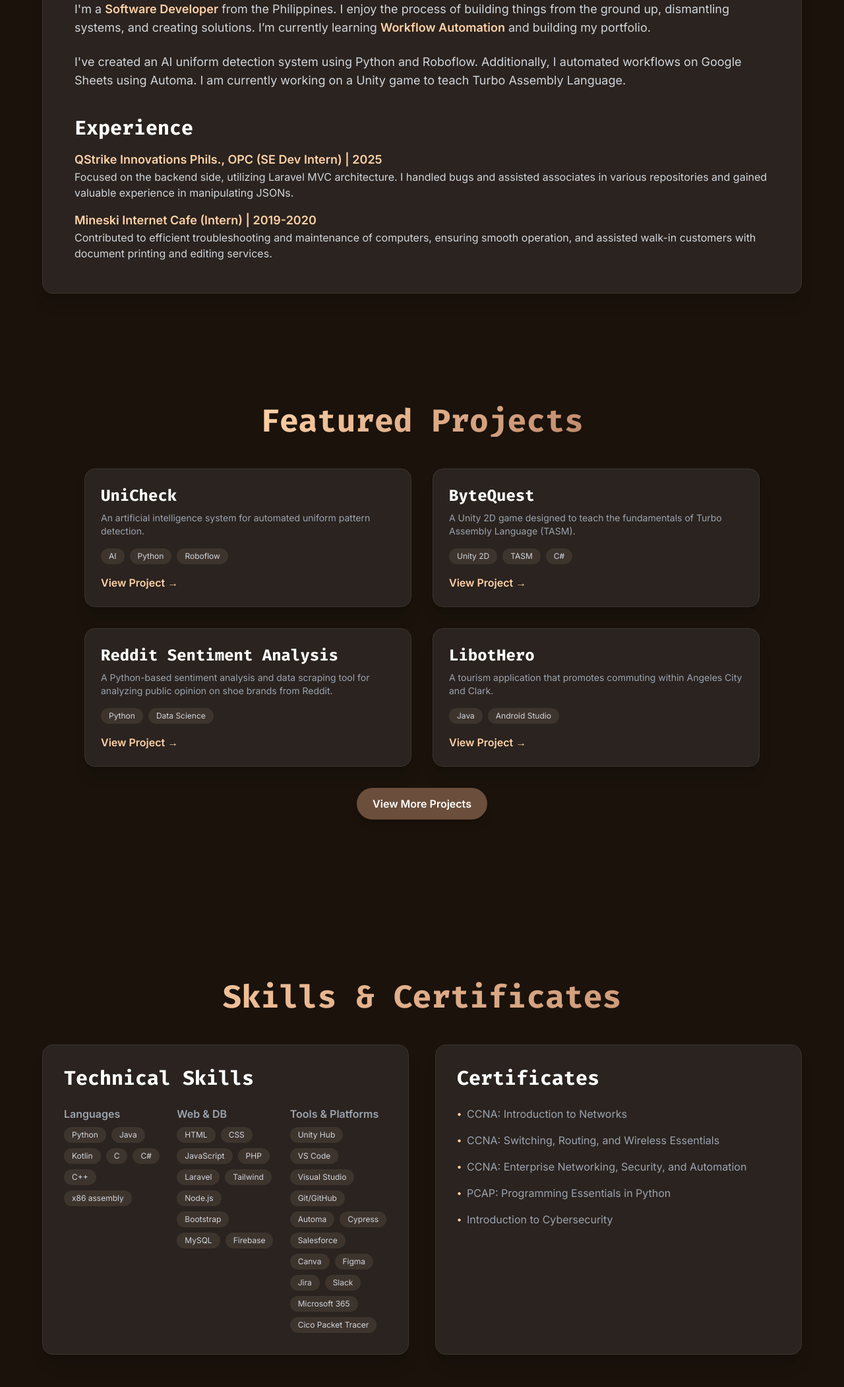
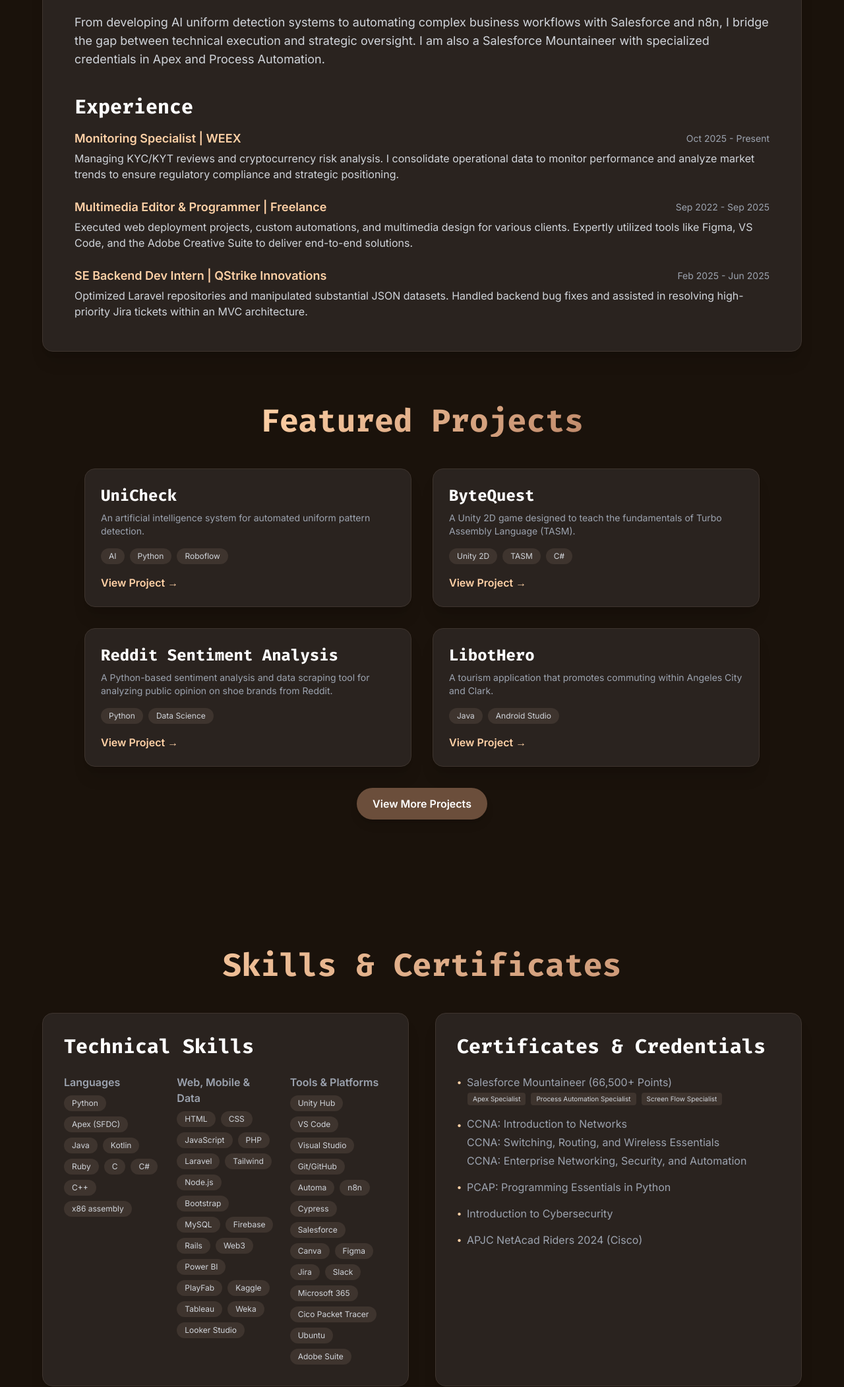
Before and after one commit to Remyberry/RemyBerry, a plain HTML site: page index.html in a window 1280 px wide. Shown: the part 1114-3216 px from the top of the page at 66% size. Drawn offline with nearby package versions, Linux system fonts and the light colour scheme.

Commit message:
Skills and xperience update

```diff
--- a/index.html
+++ b/index.html
@@ -162,25 +162,38 @@
         <section id="about" class="min-h-screen flex flex-col justify-center">
             <div class="container mx-auto flex flex-col items-center">
                 <div class="bg-[#2A231F] p-8 md:p-12 rounded-2xl shadow-xl border border-[#3E342E] max-w-6xl">
-                    <h2 class="text-5xl font-bold mb-12 gradient-text">Me:</h2>
+                    <h2 class="text-5xl font-bold mb-12 text-white">Me:</h2>
                     <p class="text-lg text-gray-300 mb-6">
-                        I'm a <span class="text-[#FFD1A6] font-semibold">Software Developer</span> from the Philippines. I enjoy the process of building things from the ground up, dismantling systems, and creating solutions. I’m currently learning <span class="text-[#FFD1A6] font-semibold">Workflow Automation</span> and building my portfolio.
+                        I'm a <span class="text-[#FFD1A6] font-semibold">Full-Stack Developer</span> and <span class="text-[#FFD1A6] font-semibold">Monitoring Specialist</span> from the Philippines. I specialize in building robust systems, workflow automation, and navigating the complexities of the crypto space. I am currently working as a <span class="text-[#FFD1A6] font-semibold">Monitoring Specialist at WEEX</span>, focusing on KYC/KYT compliance and risk management.
                     </p>
                     <p class="text-lg text-gray-300 mb-6">
-                        I've created an AI uniform detection system using Python and Roboflow. Additionally, I automated workflows on Google Sheets using Automa. I am currently working on a Unity game to teach Turbo Assembly Language.
+                        From developing AI uniform detection systems to automating complex business workflows with Salesforce and n8n, I bridge the gap between technical execution and strategic oversight. I am also a Salesforce Mountaineer with specialized credentials in Apex and Process Automation.
                     </p>
 
                     <div class="space-y-8 mt-10">
                         <div>
                             <h3 class="text-3xl font-bold mb-4 text-white">Experience</h3>
-                            <div class="space-y-4">
+                            <div class="space-y-6">
                                 <div>
-                                    <h4 class="text-lg font-semibold text-[#FFD1A6]">QStrike Innovations Phils., OPC (SE Dev Intern) | 2025</h4>
-                                    <p class="text-gray-300">Focused on the backend side, utilizing Laravel MVC architecture. I handled bugs and assisted associates in various repositories and gained valuable experience in manipulating JSONs.</p>
+                                    <div class="flex flex-col md:flex-row md:justify-between md:items-center mb-1">
+                                        <h4 class="text-lg font-semibold text-[#FFD1A6]">Monitoring Specialist | WEEX</h4>
+                                        <span class="text-sm text-gray-400">Oct 2025 - Present</span>
+                                    </div>
+                                    <p class="text-gray-300">Managing KYC/KYT reviews and cryptocurrency risk analysis. I consolidate operational data to monitor performance and analyze market trends to ensure regulatory compliance and strategic positioning.</p>
                                 </div>
                                 <div>
-                                    <h4 class="text-lg font-semibold text-[#FFD1A6]">Mineski Internet Cafe (Intern) | 2019-2020</h4>
-                                    <p class="text-gray-300">Contributed to efficient troubleshooting and maintenance of computers, ensuring smooth operation, and assisted walk-in customers with document printing and editing services.</p>
+                                    <div class="flex flex-col md:flex-row md:justify-between md:items-center mb-1">
+                                        <h4 class="text-lg font-semibold text-[#FFD1A6]">Multimedia Editor & Programmer | Freelance</h4>
+                                        <span class="text-sm text-gray-400">Sep 2022 - Sep 2025</span>
+                                    </div>
+                                    <p class="text-gray-300">Executed web deployment projects, custom automations, and multimedia design for various clients. Expertly utilized tools like Figma, VS Code, and the Adobe Creative Suite to deliver end-to-end solutions.</p>
+                                </div>
+                                <div>
+                                    <div class="flex flex-col md:flex-row md:justify-between md:items-center mb-1">
+                                        <h4 class="text-lg font-semibold text-[#FFD1A6]">SE Backend Dev Intern | QStrike Innovations</h4>
+                                        <span class="text-sm text-gray-400">Feb 2025 - Jun 2025</span>
+                                    </div>
+                                    <p class="text-gray-300">Optimized Laravel repositories and manipulated substantial JSON datasets. Handled backend bug fixes and assisted in resolving high-priority Jira tickets within an MVC architecture.</p>
                                 </div>
                             </div>
                         </div>
@@ -256,8 +269,10 @@
                                 <p class="text-gray-400 font-semibold mb-2">Languages</p>
                                 <div class="flex flex-wrap gap-2">
                                     <span class="bg-[#3E342E] text-xs px-3 py-1 rounded-full text-gray-300">Python</span>
+                                    <span class="bg-[#3E342E] text-xs px-3 py-1 rounded-full text-gray-300">Apex (SFDC)</span>
                                     <span class="bg-[#3E342E] text-xs px-3 py-1 rounded-full text-gray-300">Java</span>
                                     <span class="bg-[#3E342E] text-xs px-3 py-1 rounded-full text-gray-300">Kotlin</span>
+                                    <span class="bg-[#3E342E] text-xs px-3 py-1 rounded-full text-gray-300">Ruby</span>
                                     <span class="bg-[#3E342E] text-xs px-3 py-1 rounded-full text-gray-300">C</span>
                                     <span class="bg-[#3E342E] text-xs px-3 py-1 rounded-full text-gray-300">C#</span>
                                     <span class="bg-[#3E342E] text-xs px-3 py-1 rounded-full text-gray-300">C++</span>
@@ -266,7 +281,7 @@
                             </div>
 
                             <div>
-                                <p class="text-gray-400 font-semibold mb-2">Web & DB</p>
+                                <p class="text-gray-400 font-semibold mb-2">Web, Mobile & Data</p>
                                 <div class="flex flex-wrap gap-2">
                                     <span class="bg-[#3E342E] text-xs px-3 py-1 rounded-full text-gray-300">HTML</span>
                                     <span class="bg-[#3E342E] text-xs px-3 py-1 rounded-full text-gray-300">CSS</span>
@@ -278,6 +293,14 @@
                                     <span class="bg-[#3E342E] text-xs px-3 py-1 rounded-full text-gray-300">Bootstrap</span>
                                     <span class="bg-[#3E342E] text-xs px-3 py-1 rounded-full text-gray-300">MySQL</span>
                                     <span class="bg-[#3E342E] text-xs px-3 py-1 rounded-full text-gray-300">Firebase</span>
+                                    <span class="bg-[#3E342E] text-xs px-3 py-1 rounded-full text-gray-300">Rails</span>
+                                    <span class="bg-[#3E342E] text-xs px-3 py-1 rounded-full text-gray-300">Web3</span>
+                                    <span class="bg-[#3E342E] text-xs px-3 py-1 rounded-full text-gray-300">Power BI</span>
+                                    <span class="bg-[#3E342E] text-xs px-3 py-1 rounded-full text-gray-300">PlayFab</span>
+                                    <span class="bg-[#3E342E] text-xs px-3 py-1 rounded-full text-gray-300">Kaggle</span>
+                                    <span class="bg-[#3E342E] text-xs px-3 py-1 rounded-full text-gray-300">Tableau</span>
+                                    <span class="bg-[#3E342E] text-xs px-3 py-1 rounded-full text-gray-300">Weka</span>
+                                    <span class="bg-[#3E342E] text-xs px-3 py-1 rounded-full text-gray-300">Looker Studio</span>
                                 </div>
                             </div>
 
@@ -289,6 +312,7 @@
                                     <span class="bg-[#3E342E] text-xs px-3 py-1 rounded-full text-gray-300">Visual Studio</span>
                                     <span class="bg-[#3E342E] text-xs px-3 py-1 rounded-full text-gray-300">Git/GitHub</span>
                                     <span class="bg-[#3E342E] text-xs px-3 py-1 rounded-full text-gray-300">Automa</span>
+                                    <span class="bg-[#3E342E] text-xs px-3 py-1 rounded-full text-gray-300">n8n</span>
                                     <span class="bg-[#3E342E] text-xs px-3 py-1 rounded-full text-gray-300">Cypress</span>
                                     <span class="bg-[#3E342E] text-xs px-3 py-1 rounded-full text-gray-300">Salesforce</span>
                                     <span class="bg-[#3E342E] text-xs px-3 py-1 rounded-full text-gray-300">Canva</span>
@@ -297,27 +321,34 @@
                                     <span class="bg-[#3E342E] text-xs px-3 py-1 rounded-full text-gray-300">Slack</span>
                                     <span class="bg-[#3E342E] text-xs px-3 py-1 rounded-full text-gray-300">Microsoft 365</span>
                                     <span class="bg-[#3E342E] text-xs px-3 py-1 rounded-full text-gray-300">Cico Packet Tracer</span>
+                                    <span class="bg-[#3E342E] text-xs px-3 py-1 rounded-full text-gray-300">Ubuntu</span>
+                                    <span class="bg-[#3E342E] text-xs px-3 py-1 rounded-full text-gray-300">Adobe Suite</span>
                                 </div>
                             </div>
                         </div>
                     </div>
 
                     <div class="bg-[#2A231F] p-8 rounded-2xl shadow-xl border border-[#3E342E]">
-                        <a href="https://www.linkedin.com/in/jerry-mar-santos/details/certifications/" target="_blank" class="text-white hover:text-[#FFD1A6] transition-colors duration-200">
-                            <h3 class="text-3xl font-bold mb-6">Certificates</h3>
-                        </a>
+                        <h3 class="text-3xl font-bold mb-6 text-white">Certificates & Credentials</h3>
                         <ul class="space-y-4 text-gray-400">
-                            <li class="flex items-center space-x-2">
-                                <span class="text-sm font-semibold text-[#FFD1A6]">&bull;</span>
-                                <span>CCNA: Introduction to Networks</span>
+                            <li>
+                                <a href="https://www.salesforce.com/trailblazer/jerrymarsantos" target="_blank" class="group flex items-center space-x-2">
+                                    <span class="text-sm font-semibold text-[#FFD1A6]">&bull;</span>
+                                    <span class="group-hover:text-[#FFD1A6] transition-colors duration-200">Salesforce Mountaineer (66,500+ Points)</span>
+                                </a>
+                                <div class="pl-4 mt-1 flex flex-wrap gap-2">
+                                    <span class="text-[10px] bg-[#3E342E] px-2 py-0.5 rounded text-gray-300">Apex Specialist</span>
+                                    <span class="text-[10px] bg-[#3E342E] px-2 py-0.5 rounded text-gray-300">Process Automation Specialist</span>
+                                    <span class="text-[10px] bg-[#3E342E] px-2 py-0.5 rounded text-gray-300">Screen Flow Specialist</span>
+                                </div>
                             </li>
-                            <li class="flex items-center space-x-2">
-                                <span class="text-sm font-semibold text-[#FFD1A6]">&bull;</span>
-                                <span>CCNA: Switching, Routing, and Wireless Essentials</span>
-                            </li>
-                            <li class="flex items-center space-x-2">
-                                <span class="text-sm font-semibold text-[#FFD1A6]">&bull;</span>
-                                <span>CCNA: Enterprise Networking, Security, and Automation</span>
+                            <li class="flex items-start space-x-2">
+                                <span class="text-sm font-semibold text-[#FFD1A6] mt-1">&bull;</span>
+                                <div class="space-y-1">
+                                    <span class="block">CCNA: Introduction to Networks</span>
+                                    <span class="block">CCNA: Switching, Routing, and Wireless Essentials</span>
+                                    <span class="block">CCNA: Enterprise Networking, Security, and Automation</span>
+                                </div>
                             </li>
                             <li class="flex items-center space-x-2">
                                 <span class="text-sm font-semibold text-[#FFD1A6]">&bull;</span>
@@ -326,6 +357,10 @@
                             <li class="flex items-center space-x-2">
                                 <span class="text-sm font-semibold text-[#FFD1A6]">&bull;</span>
                                 <span>Introduction to Cybersecurity</span>
+                            </li>
+                            <li class="flex items-center space-x-2">
+                                <span class="text-sm font-semibold text-[#FFD1A6]">&bull;</span>
+                                <span>APJC NetAcad Riders 2024 (Cisco)</span>
                             </li>
                         </ul>
                     </div>
@@ -379,7 +414,7 @@
     <div id="flashlight" class="pointer-events-none fixed inset-0 z-30 transition duration-300"></div>
 
     <footer class="py-8 text-center text-gray-500 text-sm bg-[#15120F] border-t border-[#3E342E]">
-        <p>&copy; Made with ☕Coffees by yours truly. 2025</p>
+        <p>&copy; Made with ☕Coffees by yours truly. 2026</p>
         <div class="mt-4 flex justify-center items-center space-x-2">
             <img src="https://hitscounter.dev/api/hit?url=https%3A%2F%2Fremyberry.github.io%2FRemyBerry%2F&amp;label=&amp;icon=eye&amp;color=%2315120F&amp;message=&amp;style=for-the-badge&amp;tz=UTC">
         </div>
```
Also changed, not shown: 1 other file.
